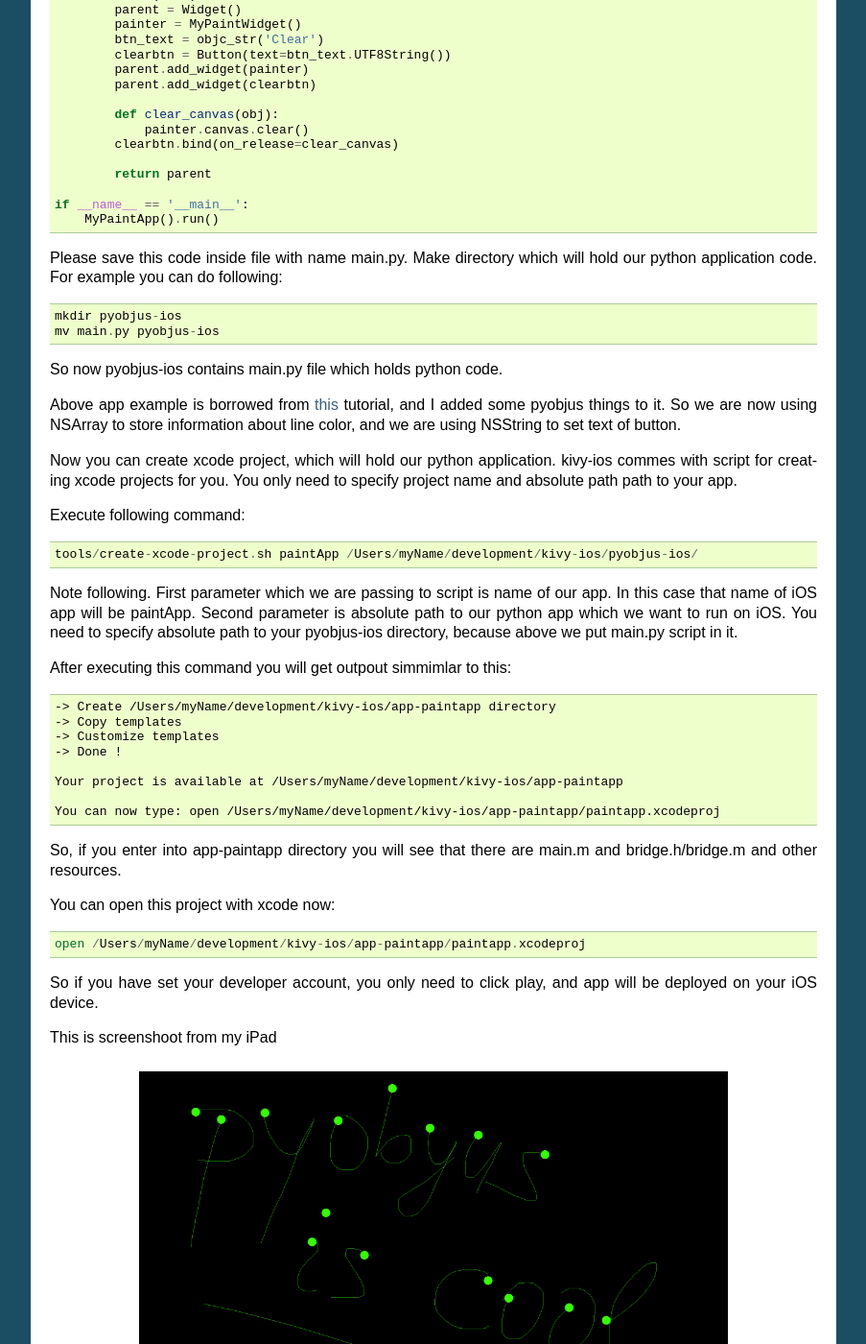
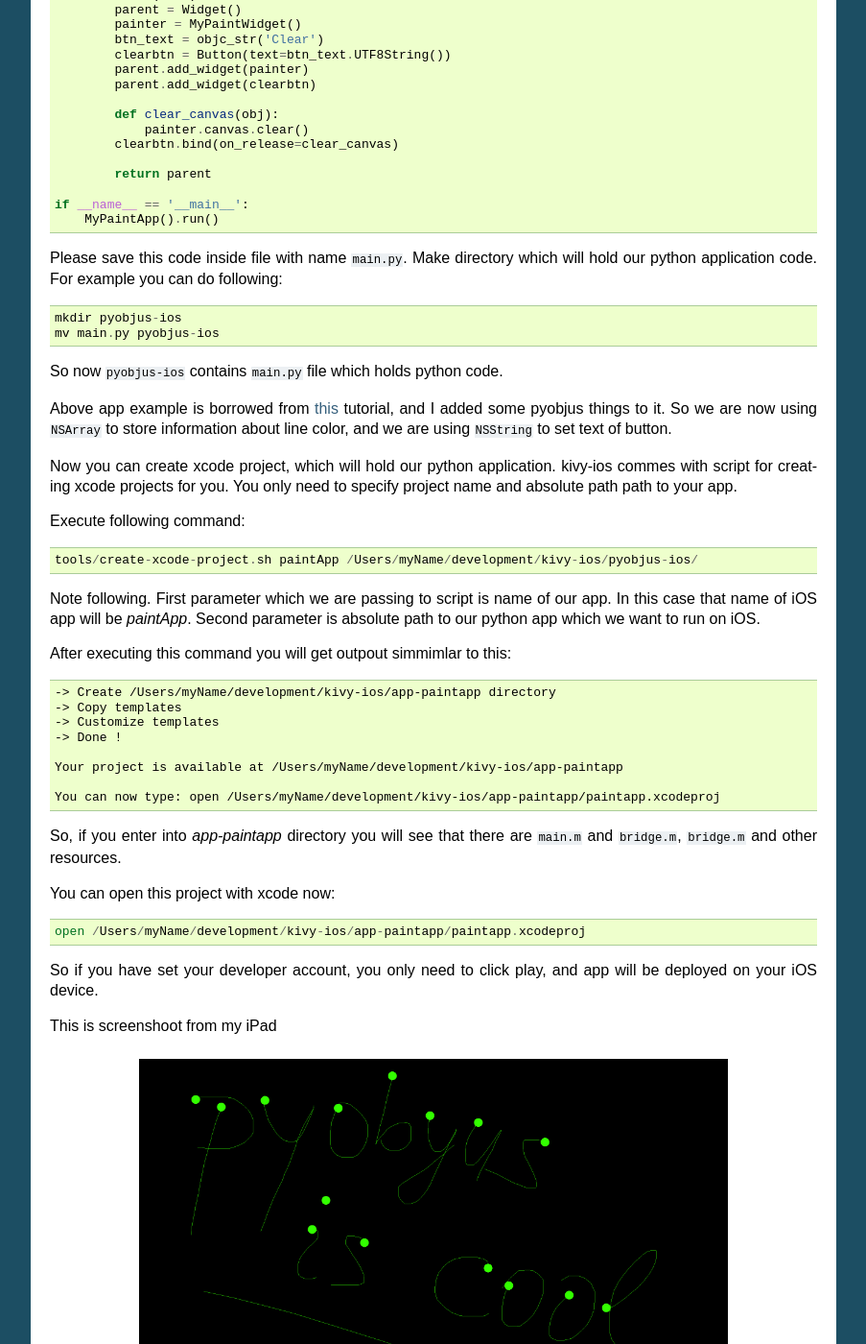
Before and after one commit to kivy/pyobjus, a Sphinx documentation site: the page built from docs/source/pyobjus_ios.rst, in a window 1280 px wide and 1400 px high, scrolled down 952 px. Shown: the whole window at 96% size, without its empty margins (198-1101 px from the left). Built offline with Sphinx 7.4.7, drawn with Linux system fonts in a browser that asks for light colours; some of the changed text lies outside the part shown.

Commit message:
added .rst page which will hold remarks, for eg. issues or todo things. Also fixed some typos inside pyobjus_ios.rst

```diff
--- a/docs/source/index.rst
+++ b/docs/source/index.rst
@@ -21,6 +21,7 @@
    foundation_eg
    pyobjus_ios
    api
+   remarks
 
 Indices and tables
 ==================
--- a/docs/source/pyobjus_ios.rst
+++ b/docs/source/pyobjus_ios.rst
@@ -1,7 +1,7 @@
 .. _pyobjus_ios:
 
 Pyobjus on iOS
-====================
+==============
 
 You may wonder how to run pyobjus on iOS device. The solution for this problem is to use `kivy-ios <https://github.com/kivy/kivy-ios>`_.
 
@@ -18,7 +18,7 @@
 
 This can take some time.
 
-You can build you UI with kivy framework, and access to device hardware using pyobjus. So, let see one simple example of this. Note that tutorial how to use kivy-ios exists on kivy-ios official documentation, but here I will make another one, with focus on pyobjus.
+You can build your UI with kivy framework, and access to device hardware using pyobjus. So, let see one simple example of this. Note that tutorial how to use kivy-ios exists on kivy-ios official documentation, but here I will make another one, with focus on pyobjus.
 
 Let we first make one simple example of using pyobjus with kivy.::
 
@@ -65,14 +65,14 @@
     if __name__ == '__main__':
         MyPaintApp().run()
 
-Please save this code inside file with name main.py. Make directory which will hold our python application code. For example you can do following::
+Please save this code inside file with name ``main.py``. Make directory which will hold our python application code. For example you can do following::
 
     mkdir pyobjus-ios
     mv main.py pyobjus-ios
 
-So now pyobjus-ios contains main.py file which holds python code.
+So now ``pyobjus-ios`` contains ``main.py`` file which holds python code.
 
-Above app example is borrowed from `this <http://kivy.org/docs/tutorials/firstwidget.html>`_ tutorial, and I added some pyobjus things to it. So we are now using NSArray to store information about line color, and we are using NSString to set text of button.
+Above app example is borrowed from `this <http://kivy.org/docs/tutorials/firstwidget.html>`_ tutorial, and I added some pyobjus things to it. So we are now using ``NSArray`` to store information about line color, and we are using ``NSString`` to set text of button.
 
 Now you can create xcode project, which will hold our python application. kivy-ios commes with script for creating xcode projects for you. You only need to specify project name and absolute path path to your app.
 
@@ -80,8 +80,7 @@
 
     tools/create-xcode-project.sh paintApp /Users/myName/development/kivy-ios/pyobjus-ios/
 
-Note following. First parameter which we are passing to script is name of our app. In this case that name of iOS app will be paintApp. Second parameter is absolute path to our python app which we want to run on iOS.
-You need to specify absolute path to your pyobjus-ios directory, because above we put main.py script in it.
+Note following. First parameter which we are passing to script is name of our app. In this case that name of iOS app will be `paintApp`. Second parameter is absolute path to our python app which we want to run on iOS.
 
 After executing this command you will get outpout simmimlar to this::
 
@@ -94,7 +93,7 @@
 
     You can now type: open /Users/myName/development/kivy-ios/app-paintapp/paintapp.xcodeproj
 
-So, if you enter into app-paintapp directory you will see that there are main.m and bridge.h/bridge.m and other resources.
+So, if you enter into `app-paintapp` directory you will see that there are ``main.m`` and ``bridge.m``, ``bridge.m`` and other resources.
 
 You can open this project with xcode now::
 
@@ -125,7 +124,7 @@
     @property (nonatomic) double ac_z;
     @end
 
-Also let we say that we have init method which inits motionManager and queue, and we have method for running accelerometer, and method is declared as follows::
+Also let we say that we have init method which inits ``motionManager`` and ``queue``, and we have method for running accelerometer, and method is declared as follows::
 
     - (void)startAccelerometer {
         if ([self.motionManager isAccelerometerAvailable] == YES) {
@@ -140,7 +139,7 @@
 You see here that we are specifying handler which will be called when we get some updates from accelerometer. Currently you can't implement this handler from pyobjus, so that may be a problem.
 
 But, we have also solution for this. We added bridge class, with this purpose, to implement handlers inside pure Objective C, and then we call methods of bridge class so we can get actual data.
-In this example we are storing x, y and z from accelerometer to ac_x, ac_y and ac_z class properties, and as you know, we can easily access to class properties.
+In this example we are storing `x`, `y` and `z` from accelerometer to ``ac_x``, ``ac_y`` and ``ac_z`` class properties, and as you know, we can easily access to class properties.
 
 So let we see basic example how to read accelerometer data from pyobjus::
 
@@ -169,7 +168,7 @@
     x: 0.145629882812 y: -0.00624084472656 z: -0.964920043945
     x: 0.145629882812 y: -0.00624084472656 z: -0.964920043945
 
-As you can see, we have data from accelerometer, so we can use it for some practical purposes if we want.
+As you can see, we have data from accelerometer, so you can use it for some practical purposes if you want.
 
 Accessing gyroscope
 -------------------
@@ -279,4 +278,4 @@
     x: 27.4921875 y: -48.3046875 z: -27.4476470947
     x: 27.4921875 y: -47.2312469482 z: -28.5679626
 
-You can add additional bridge methods to you pyobjus iOS app, just change content of bridge.m/.h files, or add completely new files and classes to your xcode project, and after that you can consume them with pyobjus, on the already known way.
+You can add additional bridge methods to you pyobjus iOS app, just change content of `bridge.m/.h` files, or add completely new files and classes to your xcode project, and after that you can consume them with pyobjus, on the already known way.
```
Also changed, not shown: other parts of docs/source/pyobjus_ios.rst (+1 -1 lines), docs/source/remarks.rst (added, +10 -0 lines).
